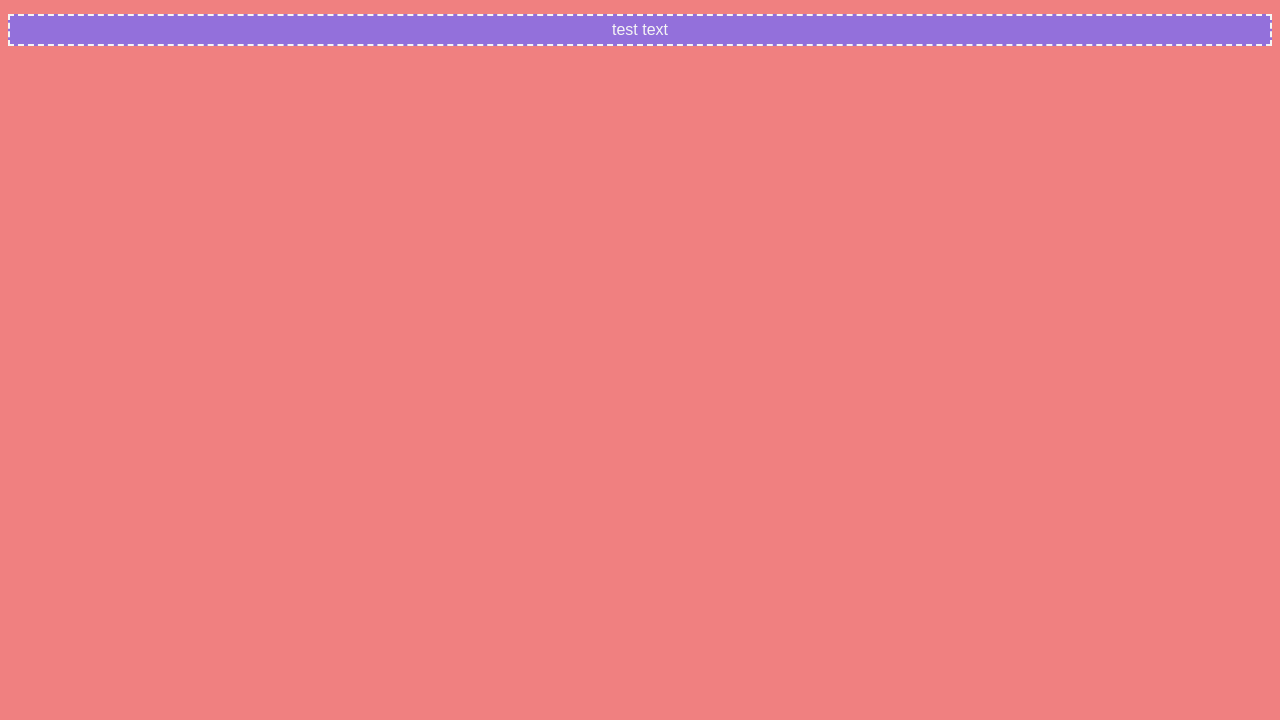
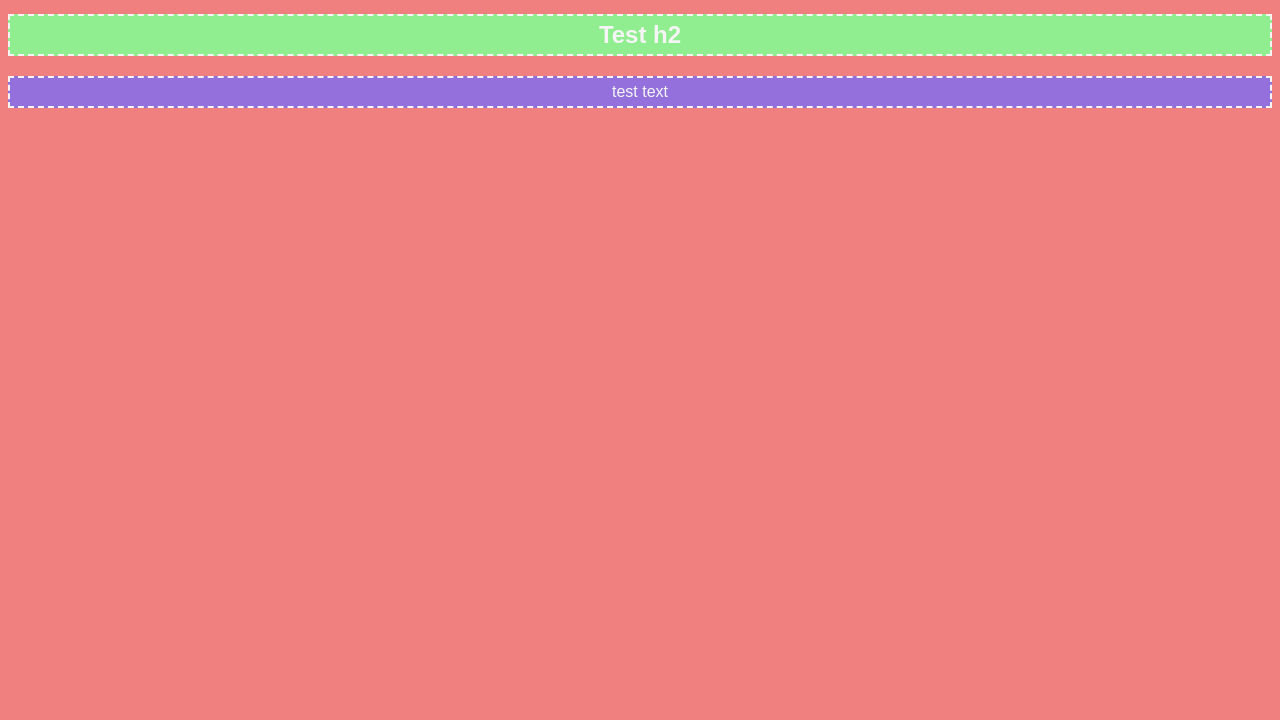
Before and after one commit to wafflelab/wafflelab.github.io, a plain HTML site: page test.html in a window 1280 px wide. Shown: the part 80-800 px from the top of the page. Drawn offline with Linux system fonts and the light colour scheme.

Commit message:
Update test.html
added style for (<h2>)

```diff
--- a/test.html
+++ b/test.html
@@ -19,6 +19,15 @@
               border: dashed 2px;
             }
 
+            h2 {
+              background-color: lightgreen;
+              color: whitesmoke;
+              font-family: Arial;
+              text-align: center;
+              padding: 5px;
+              border: dashed 2px;
+            }
+
             p {
              background-color: mediumpurple;
              color: whitesmoke;
@@ -31,6 +40,8 @@
 
         <h1>Test page!</h1>
 
+        <h2>Test h2</h2>
+
         <p>test text</p>
     </body>
 </html>
```
